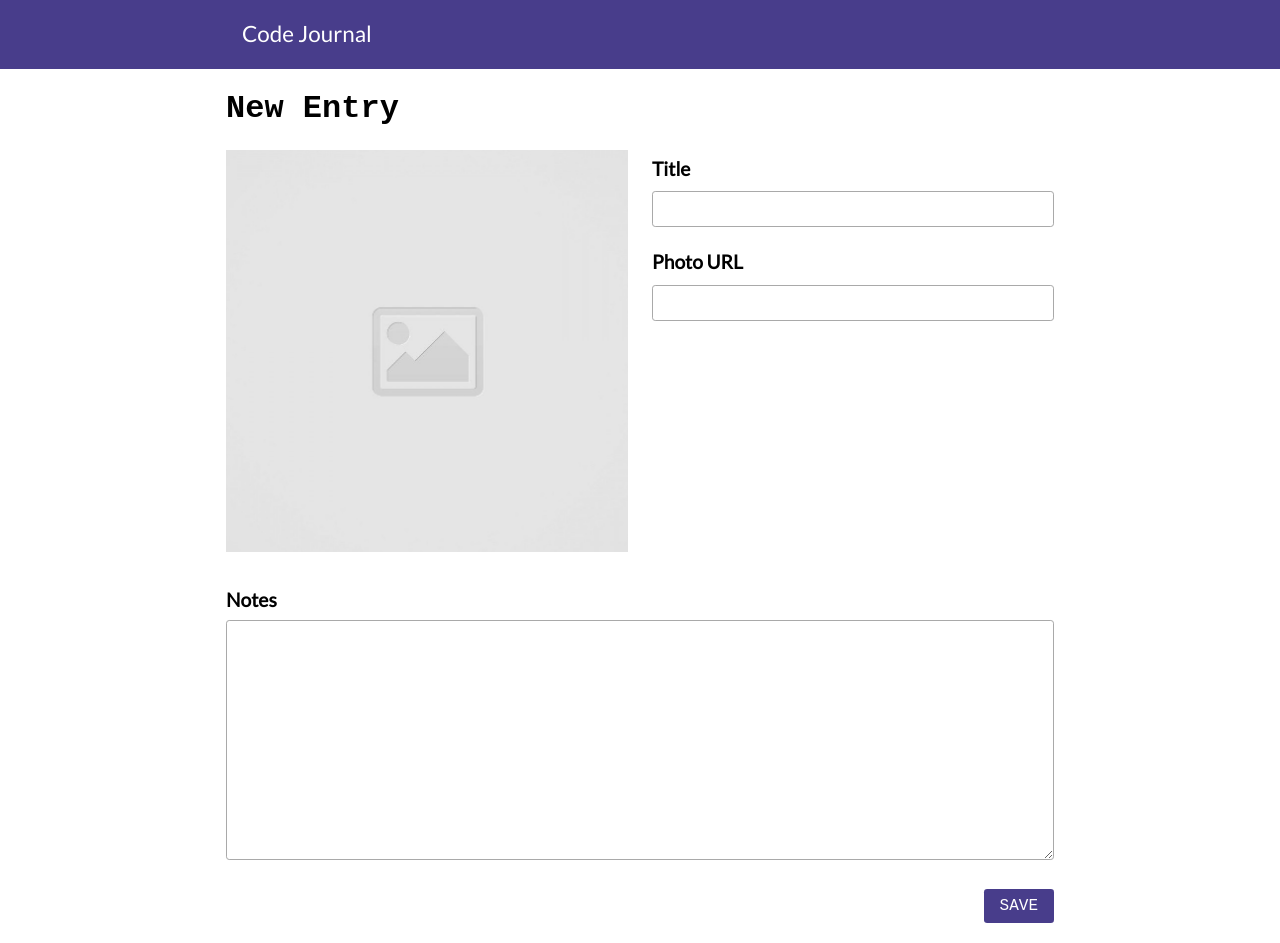
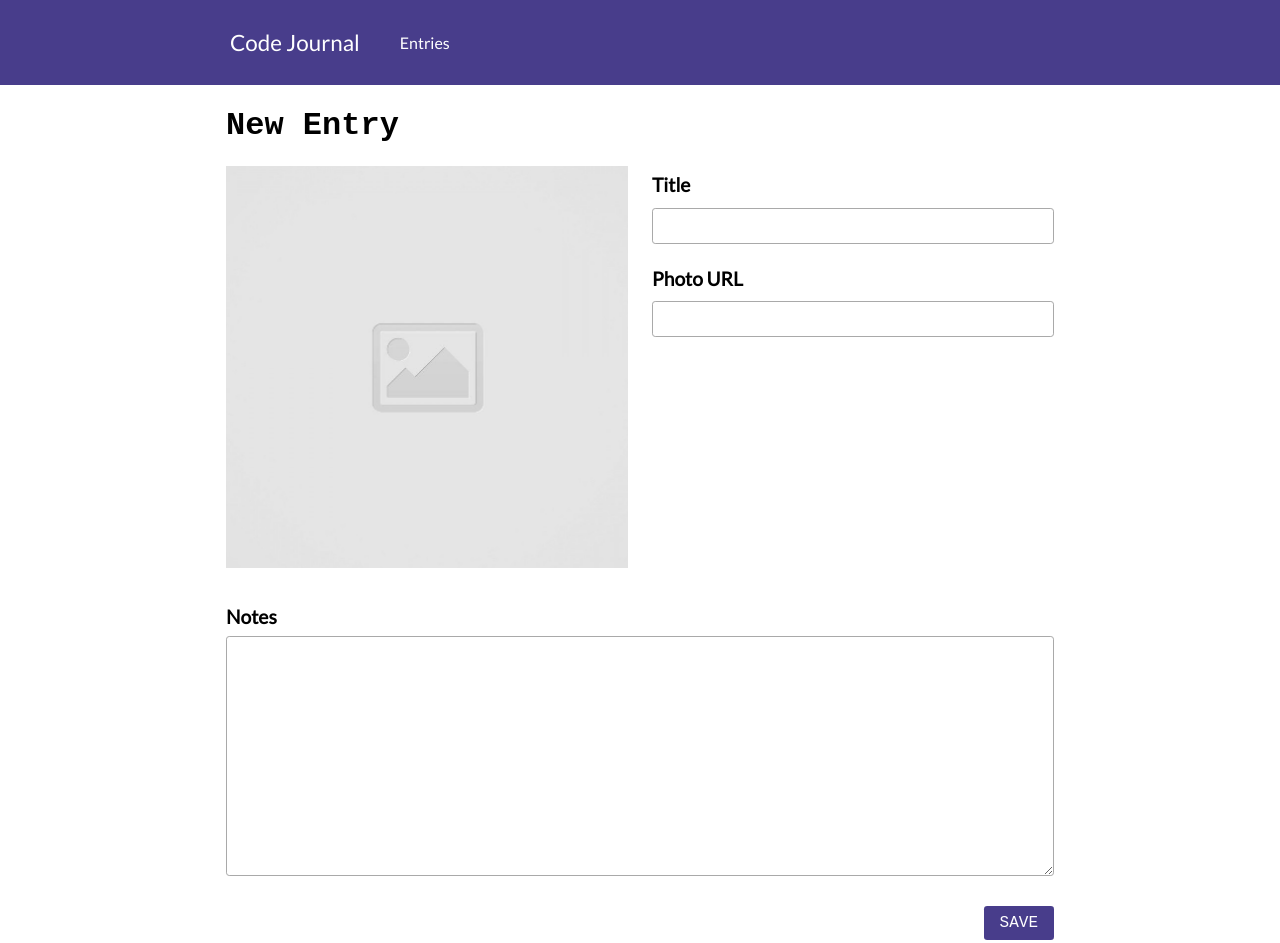
Before and after one commit to angeljubilee/code-journal, a website: page index.html in a window 1280 px wide. Shown: the top 943 px of the page. Drawn offline with Linux system fonts and the light colour scheme.

Commit message:
Added navigation item to the navbar for Entries

```diff
--- a/css/styles.css
+++ b/css/styles.css
@@ -17,6 +17,12 @@ header {
   background-color: darkslateblue;
   color: white;
   font-size: 1.4rem;
+}
+
+nav a {
+  color: white;
+  text-decoration: none;
+  font-size: 1rem;
 }
 
 img {
@@ -50,21 +56,16 @@ button {
   padding: 0.5rem 1rem;
 }
 
+ul {
+  list-style-type: none;
+}
+
 form {
   margin-bottom: 2rem;
 }
 
 form img {
   margin-bottom: 1rem;
-}
-
-ul {
-  padding: 0;
-  list-style-type: none;
-}
-
-li {
-  margin-bottom: 2.5rem;
 }
 
 .flex {
@@ -84,6 +85,14 @@ li {
   font-weight: 600;
 }
 
+.journal ul {
+  padding: 0;
+}
+
+.journal li {
+  margin-bottom: 2.5rem;
+}
+
 .journal-entry h2,
 p {
   padding-left: 1rem;
--- a/index.html
+++ b/index.html
@@ -21,13 +21,17 @@
 <body>
   <header>
     <div class="container">
-      <div class="row">
-        <div class="column-full">
-          <p>Code Journal</p>
-        </div>
+      <div class="row align-center">
+        <p>Code Journal</p>
+        <nav>
+          <ul>
+            <li><a href="#journal">Entries</a></li>
+          </ul>
+        </nav>
       </div>
     </div>
   </header>
+
   <main>
     <div class="container">
       <div class="view" data-view="entry-form">
@@ -73,7 +77,7 @@
           </div>
         </form>
       </div>
-      <div class="view" data-view="entries">
+      <div id="journal" class="view journal" data-view="entries">
         <div class="row">
           <div class="column-full">
             <div class="row align-center space-between">
@@ -82,7 +86,7 @@
             </div>
           </div>
         </div>
-        <ul>
+        <ul class="journal-entries">
         </ul>
       </div>
     </div>
--- a/js/data.js
+++ b/js/data.js
@@ -12,7 +12,7 @@ if (prevData) {
   data = JSON.parse(prevData);
 }
 
-var $ul = document.querySelector('ul');
+var $ul = document.querySelector('.journal-entries');
 for (var i = 0; i < data.entries.length; i++) {
   $ul.appendChild(getDOM(data.entries[i]));
 }
```
